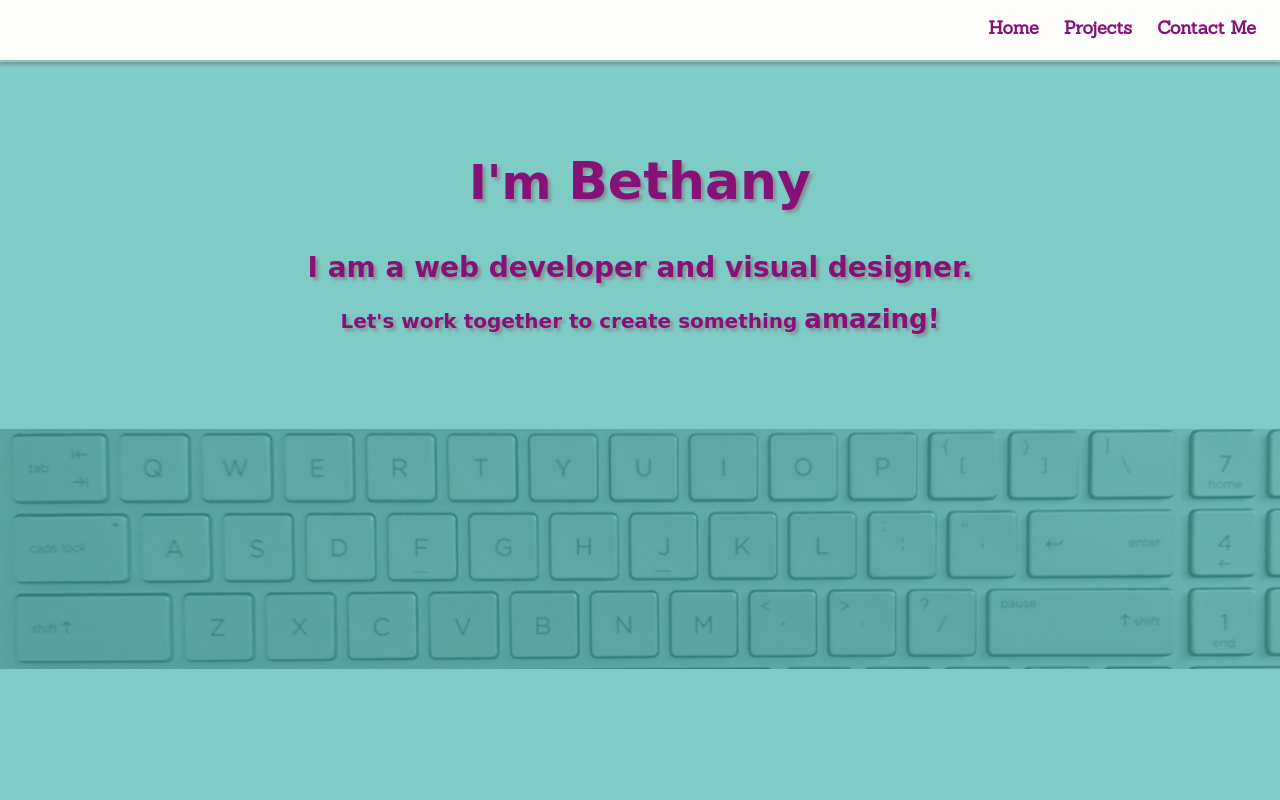
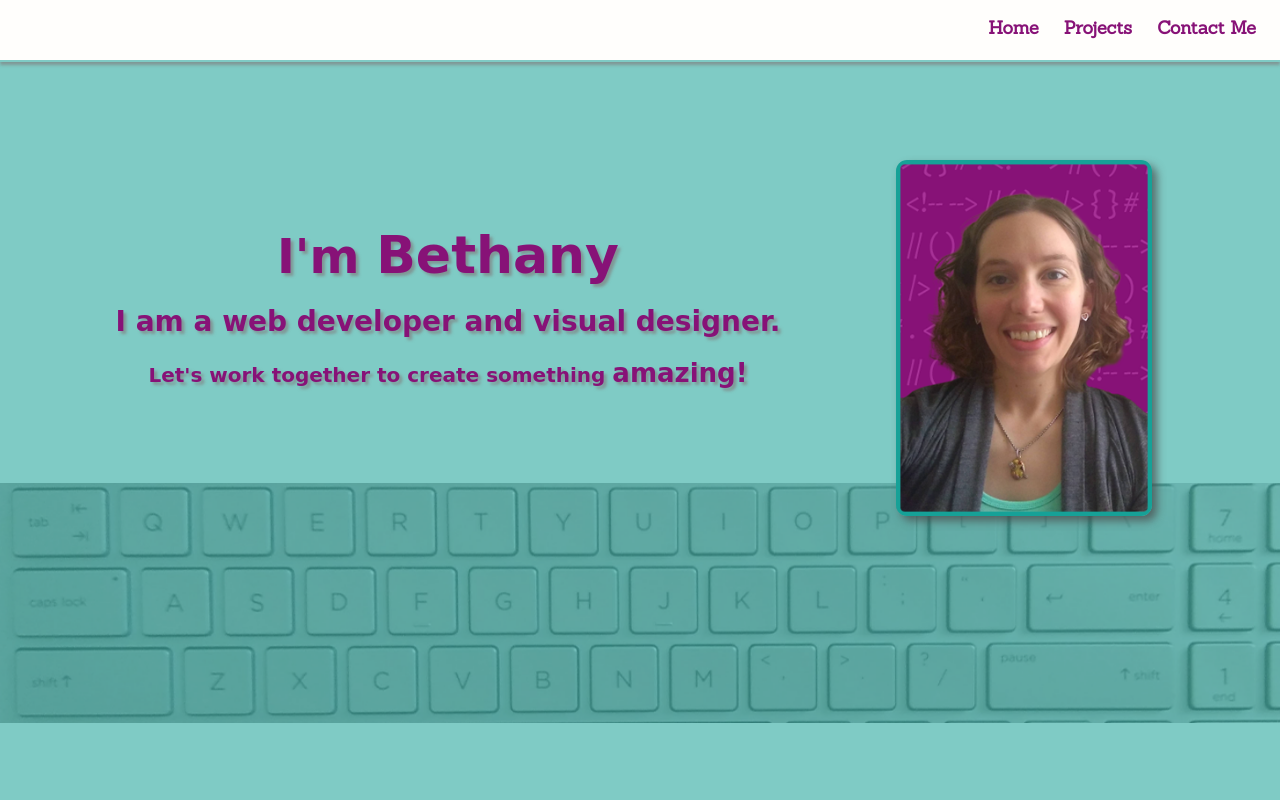
Before and after one commit to whimsicurl-creations/fcc-portfolio-site, a plain HTML site: page index.html in a window 1280 px wide. Shown: the top 800 px of the page. Drawn offline with Linux system fonts and the light colour scheme; a web font is replaced by a local one.

Commit message:
Add self photo

```diff
--- a/css/main.css
+++ b/css/main.css
@@ -92,10 +92,22 @@ h1, h2, h3, h4, h5, h6 {
     margin: 0;
     background-color: #7fcbc5;
 }
+#self-photo {
+    width: 20%;
+    max-width: 300px;
+    border-radius: 11px;
+    box-shadow: 5px 5px 8px rgba(71, 71, 71, 0.7);
+    position: absolute;
+    top: 20%;
+    right: 10%;
+}
+#header-text {
+    margin: 10% 30% 0 0;
+}
 h1 {
     font-size: 48px;
 }
-h1 span {
+#header-text h1 span {
     font-family: 'Oleo Script Swash Caps', cursive;
     font-size: 52px;
 }
--- a/index.html
+++ b/index.html
@@ -22,10 +22,13 @@
     </navbar>
     <section id="welcome-section">
         <div class="content-wrapper">
-            <h1>I'm <span>Bethany</span></h1>
-            <div id="sub-heading-text">
-                <h3>I am a web developer and visual designer.</h3>
-                <h5>Let's work together to create something <span>amazing!</span></h5>
+            <img src="img/self-photo-frame.png" alt="Photo of Bethany" id="self-photo">
+            <div id="header-text">
+                <h1>I'm <span>Bethany</span></h1>
+                <div id="sub-heading-text">
+                    <h3>I am a web developer and visual designer.</h3>
+                    <h5>Let's work together to create something <span>amazing!</span></h5>
+                </div>
             </div>
             <div id="hero-img"></div>
         </div>
```
Also changed, not shown: img/self-photo-frame.png (added).
